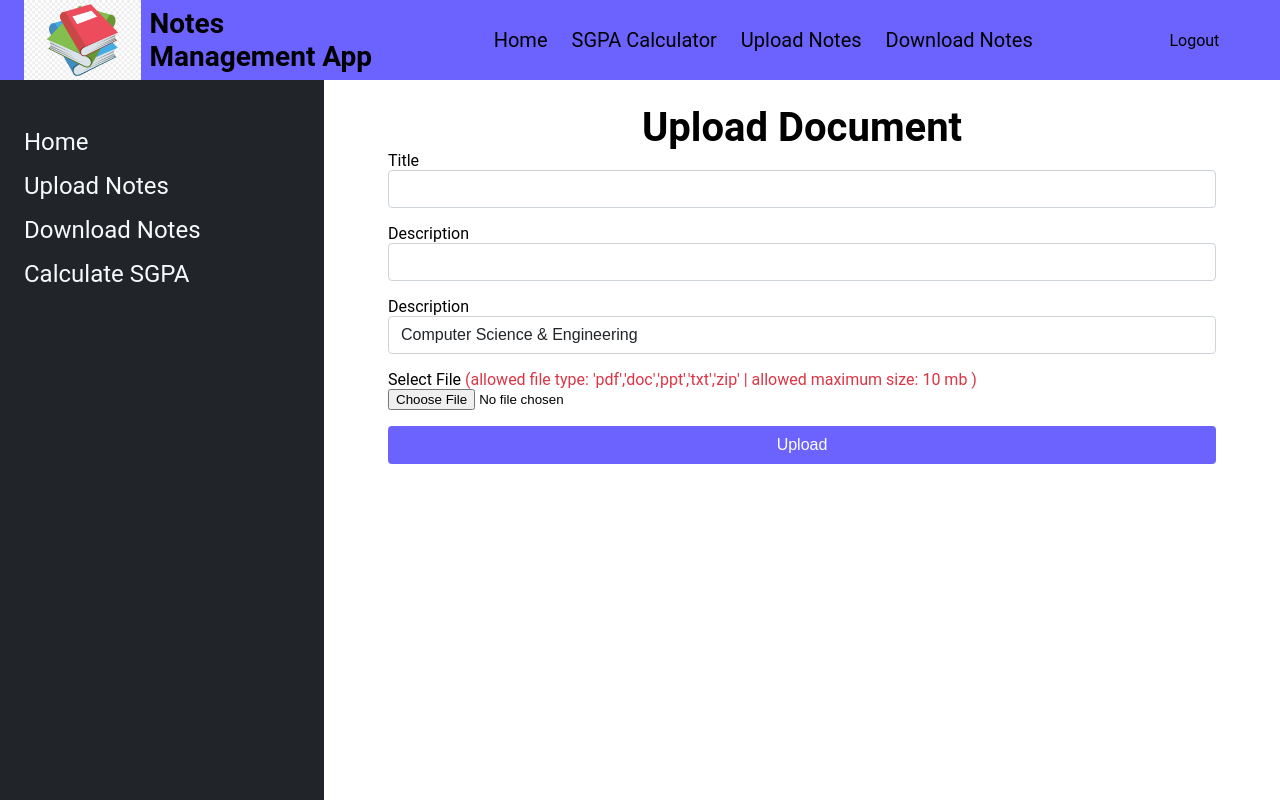
After one commit to Akshat9254/notes_managemant_app, a PHP site: page /upload.php in a window 1280 px wide. The commit adds this page. Run offline with PHP 8.4, Linux system fonts and the light colour scheme.

Commit message:
final-v1

```diff
--- /dev/null
+++ b/css/style.css
@@ -0,0 +1,101 @@
+/* home */
+:root {
+    --navbar-height: 10vh;
+}
+
+.side-link {
+    list-style: none;
+}
+
+.side-link:hover{
+    font-weight: 100;
+}
+
+.sidebar {
+    height: calc(100vh - var(--navbar-height));
+    background-color: var(--dark);
+    color: var(--light);
+}
+
+.navbar {
+    height: var(--navbar-height);
+    position: sticky;
+    top: 0;
+    background-color: var(--primary);
+}
+
+.main-section {
+    height: calc(100vh - var(--navbar-height));
+}
+
+.card-section {
+    background-color: var(--light);
+}
+
+.welcome-image {
+    height: 70%;
+}
+
+/* sgpa */
+table th {
+    margin: 0 0.5rem;
+}
+
+table td {
+    padding: 0.5rem 1rem;
+    margin: 0 0.5rem;
+}
+
+/* login */
+.loginWrapper {
+    height: 30rem;
+    width: 30rem;
+    border-radius: 1rem;
+    display: flex;
+    flex-direction: column;
+    align-items: center;
+    padding: 2rem;
+    gap: 2rem;
+    box-shadow: 2px 2px 5px 0px rgba(0, 0, 0, 0.75);
+    -webkit-box-shadow: 2px 2px 5px 0px rgba(0, 0, 0, 0.75);
+    -moz-box-shadow: 2px 2px 5px 0px rgba(0, 0, 0, 0.75);
+}
+
+.loginHeading {
+    font-size: 2rem;
+}
+
+.loginInputWrapper {
+    display: flex;
+    flex-direction: column;
+    align-items: center;
+    gap: 0.5rem;
+    margin-bottom: 2px soild gray;
+}
+
+.loginInputWrapper input {
+    padding: 0.75rem 1rem;
+    font-size: 1rem;
+    background-color: #f5f5f5;
+    border-radius: 8px;
+}
+
+.loginInputWrapper input:focus {
+    border: 2px solid #95D1CC;
+
+}
+
+.loginActionWrapper button {
+    padding: 0.75rem 2rem;
+    font-size: 1.2rem;
+    border-radius: 0.75rem;
+    background-color: rgb(67, 67, 241);
+    color: #f5f5f5;
+    display: inline-block;
+    width: 100%;
+    margin: 0 auto;
+    margin-bottom: 1rem;
+}
+
+
+/* sidebar */
--- /dev/null
+++ b/includes/footer.php
@@ -0,0 +1,3 @@
+<footer class="py-3 bg-dark text-light">
+    <p class="text-center">Made by - Akshat Pandey, Aadarsh Singh</p>
+</footer>
--- /dev/null
+++ b/includes/header.php
@@ -0,0 +1,10 @@
+<!DOCTYPE html>
+<html lang="en">
+<head>
+    <meta charset="UTF-8">
+    <meta http-equiv="X-UA-Compatible" content="IE=edge">
+    <meta name="viewport" content="width=device-width, initial-scale=1.0">
+    <link rel="stylesheet" href="css/bootstrap.css">
+    <link rel="stylesheet" href="css/style.css">
+    <title>Notes Management App</title>
+</head>
--- /dev/null
+++ b/includes/navbar.php
@@ -0,0 +1,19 @@
+    <nav class="navbar d-flex justify-space-between px-4">
+        <div class="left d-flex align-items-center justify-content-center flex-5 flex-gap-2">
+            <img src="./assets/logo.png" alt="logo" />
+            <a href="#">
+                <h1 class="fs-3">Notes Management App</h1>
+            </a>
+        </div>
+
+        <div class="middle d-flex align-items-center justify-content-center flex-6 flex-gap-4">
+            <a href="index.php" class="link fs-5">Home</a>
+            <a href="sgpa.php" class="link fs-5">SGPA Calculator</a>
+            <a href="upload.php" class="link fs-5">Upload Notes</a>
+            <a href="download.php" class="link fs-5">Download Notes</a>
+        </div>
+
+        <div class="right flex-1 d-flex align-items-center justify-content-center">
+            <a href="logout.php">Logout</a>
+        </div>
+    </nav>
--- /dev/null
+++ b/includes/sidebar.php
@@ -0,0 +1,8 @@
+<div class="flex-1 sidebar py-5 px-4">
+    <ul class="d-flex-column">
+        <li class="side-link mb-3 fs-4"><a href="index.php">Home</a></li>
+        <li class="side-link mb-3 fs-4"><a href="upload.php">Upload Notes</a></li>
+        <li class="side-link mb-3 fs-4"><a href="download.php">Download Notes</a></li>
+        <li class="side-link mb-3 fs-4"><a href="sgpa.php">Calculate SGPA</a></li>
+    </ul>
+</div>
--- /dev/null
+++ b/upload.php
@@ -0,0 +1,73 @@
+<?php
+    include 'includes/connection.php';
+    session_start();
+
+    if(isset($_POST['upload'])) {
+        $title = $_POST['title'];
+        $description = $_POST['description'];
+        $department = $_POST['department'];
+        $username = $_SESSION['username'];
+
+        $file_name = $_FILES['file']['name'];
+        $ext = pathinfo($file_name, PATHINFO_EXTENSION);
+
+        $file_temp = $_FILES['file']['tmp_name'];
+        $file_size = $_FILES['file']['size'];
+        $new_file_name = date('dmy') . time() . $file_name;
+
+
+        if($file_size > 10485760) {
+            echo "<script>alert('File too large to upload. Maximum allowed size is 10MB')</script>";
+        } else {
+            $sql_query = "INSERT INTO `uploads` (`id`, `upload_name`, `title`, `description`, `type`, `uploaded_by`, `department`, `date`) VALUES (NULL, '$new_file_name', '$title', '$description', '$ext', '$username', '$department', current_timestamp())";
+            if(mysqli_query($conn, $sql_query)) {
+                move_uploaded_file($file_temp, 'uploads/' . $new_file_name);
+                echo "<script>alert('File uploaded')</script>";
+            } else {
+                echo "<script>console.log('Something went wrong')</script>";
+            }
+        }
+    }
+?>
+
+<?php include 'includes/header.php'; ?>
+<body>
+    <?php include 'includes/navbar.php'; ?>
+    <div class="d-flex">
+        <?php include 'includes/sidebar.php'; ?>
+
+        <form class="container d-flex-column flex-3" method="post" enctype="multipart/form-data">
+            <h1 class="mt-4 text-center fs-1">Upload Document</h1>
+            <div class="mb-3">
+                <label for="title" class="form-label">Title</label>
+                <input type="text" name="title" id="title" class="form-control" required />
+            </div>
+            <div class="mb-3">
+                <label for="description" class="form-label">Description</label>
+                <input type="text" name="description" id="description" class="form-control" required />
+            </div>
+            <div class="mb-3">
+                <label for="department" class="form-label">Description</label>
+                <select name="department" id="department" class="form-control" required>
+                    <option value="Computer Science & Engineering">Computer Science & Engineering</option>
+                    <option value="Information Science & Engineering">Information Science & Engineering</option>
+                    <option value="Electronics and Communication Engineering">Electronics and Communication Engineering</option>
+                    <option value="Electrical and Electronics Engineering">Electrical and Electronics Engineering</option>
+                    <option value="Electronics and Telecommunication Engineering">Electronics and Telecommunication Engineering</option>
+                    <option value="Mechanical Engineering">Mechanical Engineering</option>
+                </select>
+            </div>
+            <div class="mb-3">
+                <label for="file">
+                    Select File
+                    <span style="color:#dc3545;">(allowed file type: 'pdf','doc','ppt','txt','zip' | allowed maximum size: 10 mb )</span>
+                </label><br>
+                <input type="file" id="file" name="file" required />
+            </div>
+
+            <button type="submit" class="btn btn-primary" name="upload">Upload</button>
+
+        </form>
+    </div>
+</body>
+</html>
```
Also changed, not shown: download.php (added, +57 -0 lines), index.php (+11 -33 lines), login.php (+7 -3 lines), sgpa.php (renamed from sgpa.html, +14 -24 lines), signup.php (+2 -17 lines), css/bootstrap.css (added), includes/connection.php (renamed from connection.php), 6 other files.
